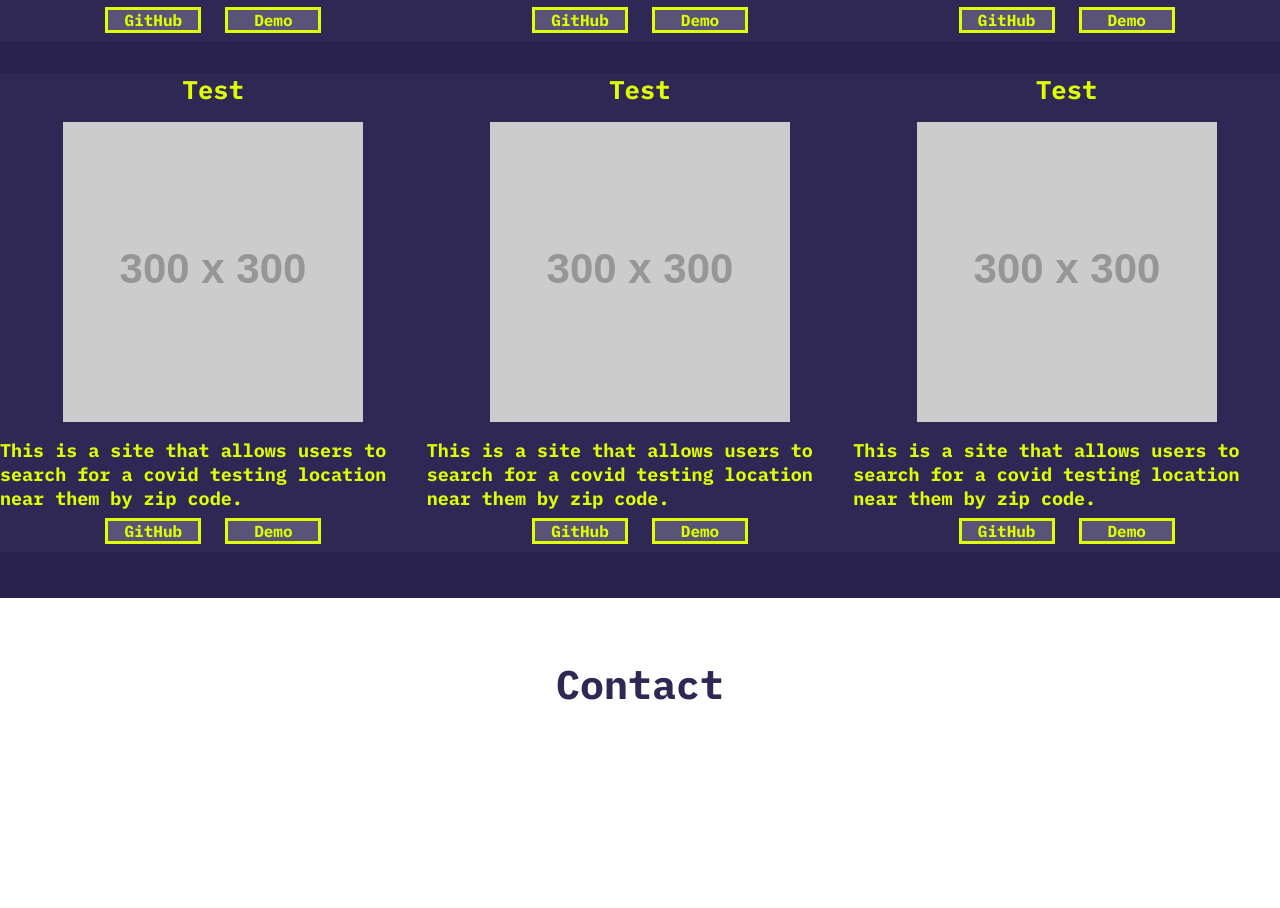
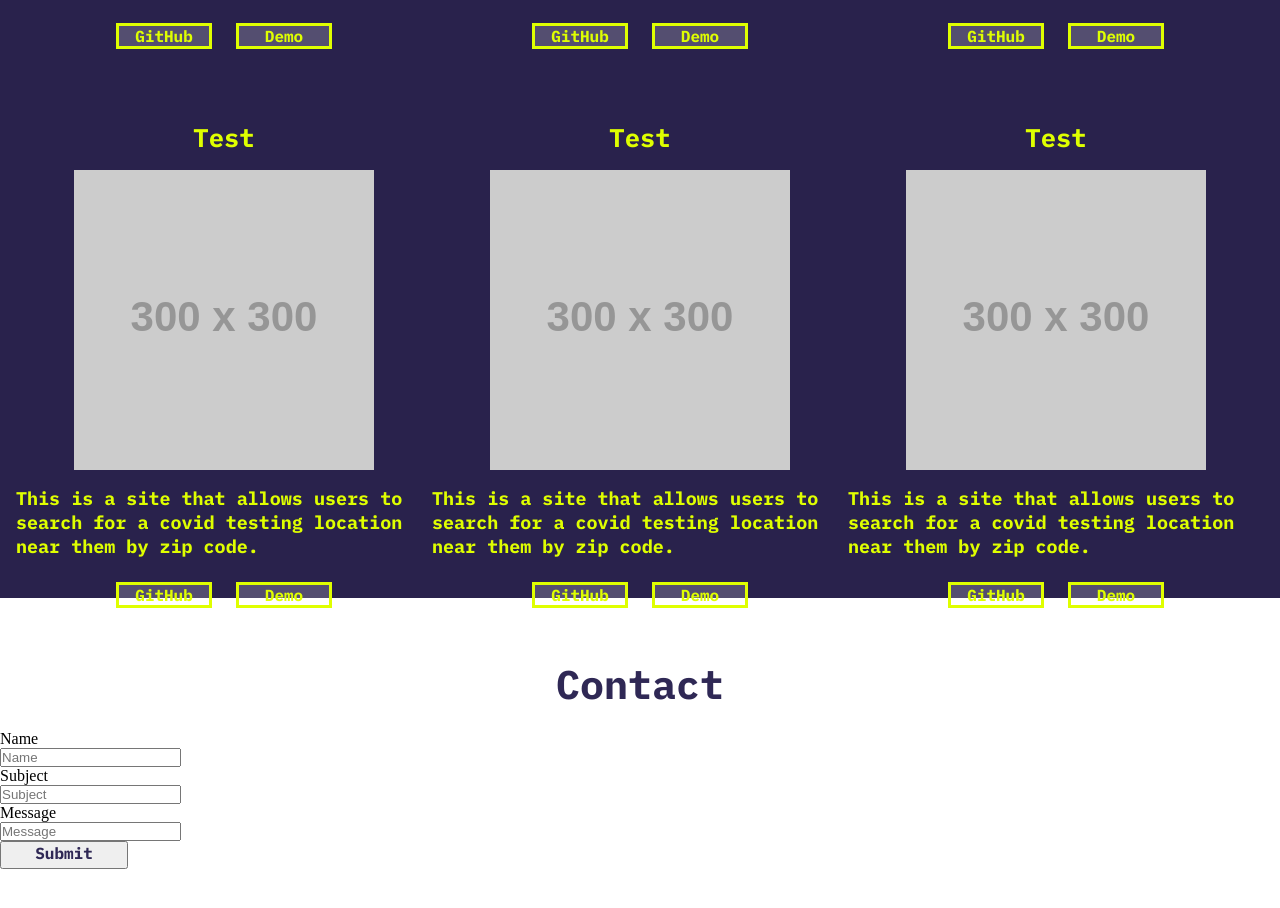
Before and after one commit to rquiroz32/Portfolio_V1, a React (Create React App) app in the folder client/: page / in a window 1280 px wide. Shown: the part 1946-2854 px from the top of the page. Built offline with nearby package versions, Linux system fonts and the light colour scheme.

Commit message:
added inputs labels and button for contact form, with some initial styling, also removed unnecessary background color on project cards

```diff
--- a/client/src/Components/Contact/Contact.css
+++ b/client/src/Components/Contact/Contact.css
@@ -12,3 +12,17 @@
     padding-bottom: .5em;
 
 }
+
+.form-Container{
+    display: flex;
+}
+
+.form-Submit{
+    width: 8rem;
+    height: 1.75rem;
+    font-size: 1rem;
+    color: #2f2855;
+    font-family: 'IBM Plex Mono', monospace;
+    padding-bottom: 1.25rem;
+
+}
--- a/client/src/Components/Contact/Contact.js
+++ b/client/src/Components/Contact/Contact.js
@@ -7,6 +7,23 @@ class Contact extends Component {
         return(
             <section className='section-Contact'>
                 <h1 className='contactTitle'>Contact</h1>
+
+                    <form className ='form-container'>
+                        <label for='form-Name'>Name</label>
+                        <br></br>
+                        <input placeholder='Name' className='form-Name'></input>
+                        <br></br>
+                        <label for ='form-Subject'>Subject</label>
+                        <br></br>
+                        <input placeholder='Subject' className='form-Subject'></input>
+                        <br></br>
+                        <label for='form-Message'> Message</label>
+                        <br></br>
+                        <input placeholder ='Message'className='form-Message'></input>
+                        <br></br>
+                        <button className='form-Submit' /*type='submit'*/>Submit</button>
+                    </form>
+
             </section>
         )
     }
--- a/client/src/Components/Portfolio/Portfolio.css
+++ b/client/src/Components/Portfolio/Portfolio.css
@@ -16,7 +16,13 @@
 .portfolio-Container{
     display: grid;
     grid-template-columns: repeat(3, 1fr);
+    margin: 0rem 1rem;
+    row-gap: 2rem;
 }
+
+
+
+
 
 @media all and (max-width:900px){
 
--- a/client/src/Components/Projectcard/ProjectCard.css
+++ b/client/src/Components/Projectcard/ProjectCard.css
@@ -2,7 +2,6 @@
     margin-top: 2rem;
     align-self: center;
     justify-self: center;
-    background-color: #2f2855;
 
 
 }
@@ -29,7 +28,7 @@
 }
 
 .project-BtnContainer {
-
+    margin-top: 1rem;
     display: flex;
     justify-content: center;
 }
```
